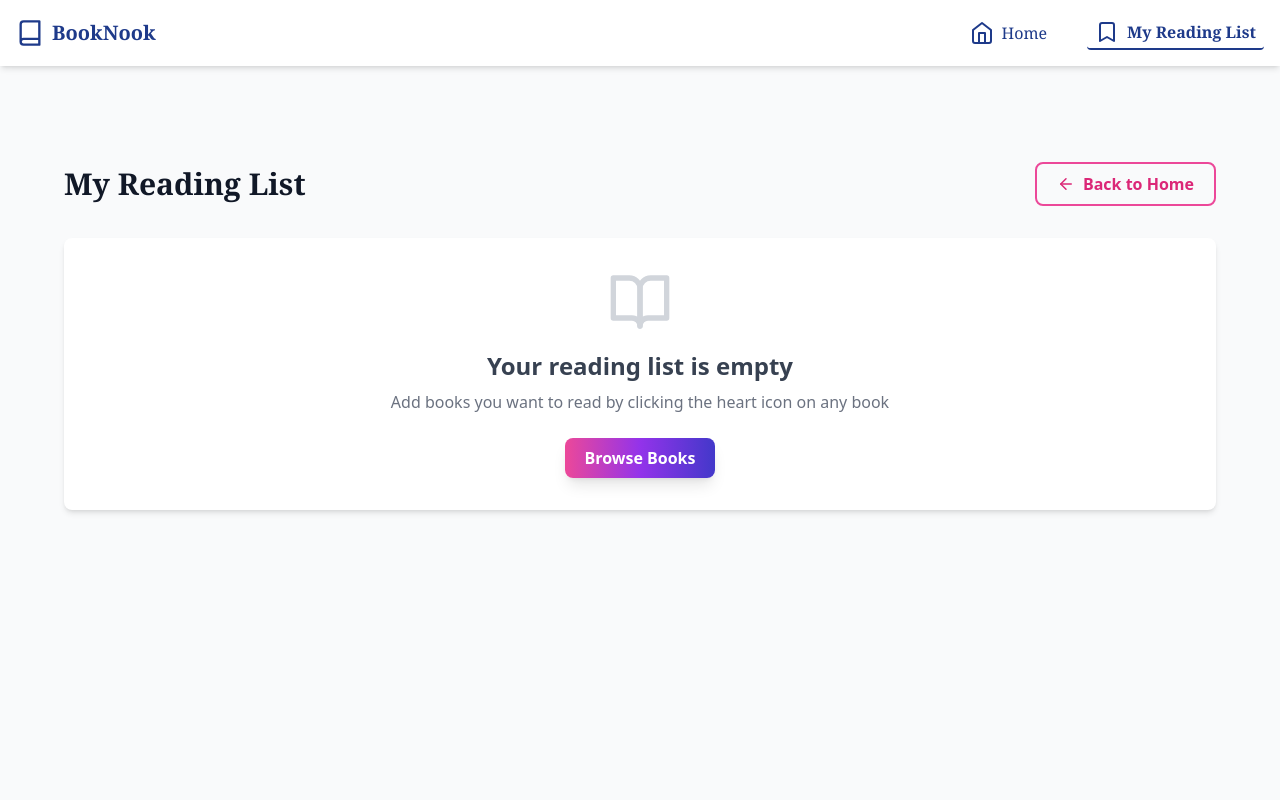
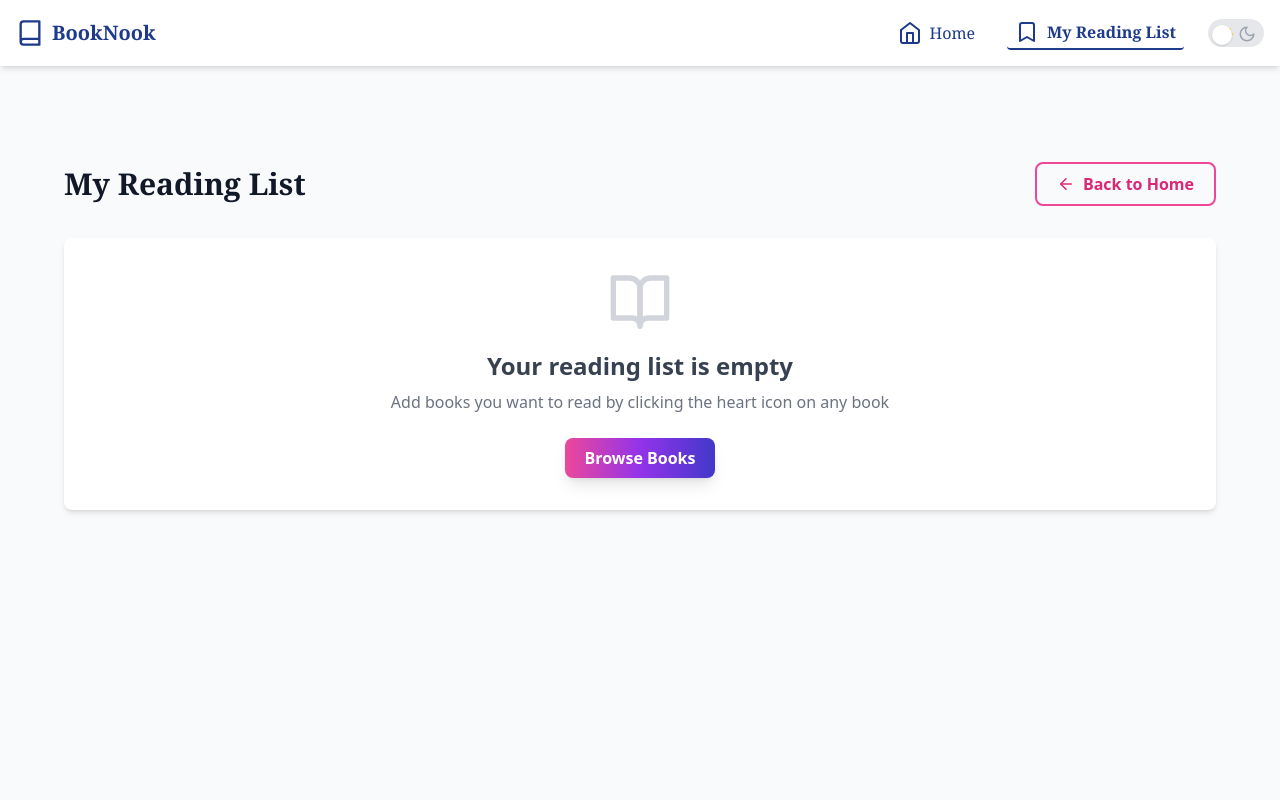
Before and after one commit to asmitbanik/BookNook, a React (Vite) app: page /reading-list in a window 1280 px wide. Shown: the top 800 px of the page. Built offline with nearby package versions, Linux system fonts and the light colour scheme.

Commit message:
dark mode updated

```diff
--- a/src/App.tsx
+++ b/src/App.tsx
@@ -14,7 +14,7 @@ function App() {
   return (
     <ReadingListProvider>
       <Router>
-        <div className="flex flex-col min-h-screen">
+        <div className="flex flex-col min-h-screen bg-white dark:bg-gray-900 transition-colors duration-300">
           <Header />
           <main className="flex-grow">
             <Routes>
--- a/src/components/layout/Header.tsx
+++ b/src/components/layout/Header.tsx
@@ -1,11 +1,28 @@
 import React, { useState, useEffect } from "react";
 import { NavLink } from "react-router-dom";
-import { Book, Home, Bookmark, Menu, X } from "lucide-react";
+import { Book, Home, Bookmark, Menu, X, Sun, Moon } from "lucide-react";
 import { useReadingList } from "../../context/ReadingListContext";
 
 const Header: React.FC = () => {
   const { readingList } = useReadingList();
   const [isMobileMenuOpen, setIsMobileMenuOpen] = useState(false);
+  const [isDarkMode, setIsDarkMode] = useState(() => {
+    if (typeof window !== "undefined") {
+      return localStorage.getItem("theme") === "dark" ||
+        (!localStorage.getItem("theme") && window.matchMedia("(prefers-color-scheme: dark)").matches);
+    }
+    return false;
+  });
+
+  useEffect(() => {
+    if (isDarkMode) {
+      document.documentElement.classList.add("dark");
+      localStorage.setItem("theme", "dark");
+    } else {
+      document.documentElement.classList.remove("dark");
+      localStorage.setItem("theme", "light");
+    }
+  }, [isDarkMode]);
 
   // Close mobile menu on window resize if desktop view
   useEffect(() => {
@@ -44,27 +61,31 @@ const Header: React.FC = () => {
     setIsMobileMenuOpen(!isMobileMenuOpen);
   };
 
+  const toggleDarkMode = (event: React.ChangeEvent<HTMLInputElement>) => {
+    setIsDarkMode(event.target.checked);
+  };
+
   return (
-    <header className="bg-white shadow-md sticky top-0 z-50">
+    <header className="bg-white dark:bg-gray-900 shadow-md sticky top-0 z-50 transition-colors duration-300">
       <div className="container mx-auto px-4">
         <div className="flex items-center justify-between py-4">
           <NavLink
             to="/"
-            className="flex items-center space-x-2 font-serif text-blue-900 focus:outline-none focus:ring-2 focus:ring-blue-500 rounded"
+            className="flex items-center space-x-2 font-serif text-blue-900 dark:text-blue-300 focus:outline-none focus:ring-2 focus:ring-blue-500 rounded"
           >
             <Book size={28} />
             <span className="text-xl font-bold">BookNook</span>
           </NavLink>
 
           {/* Desktop Menu */}
-          <nav className="hidden md:flex space-x-8 font-serif text-blue-900">
+          <nav className="hidden md:flex items-center space-x-6 font-serif text-blue-900 dark:text-blue-300">
             {items.map((item) => (
               <NavLink
                 key={item.title}
                 to={item.href}
                 className={({ isActive }) =>
-                  `flex items-center space-x-2 px-2 py-1 rounded hover:text-blue-700 focus:outline-none focus:ring-2 focus:ring-blue-500 transition-colors duration-200 ${
-                    isActive ? "font-bold border-b-2 border-blue-900" : ""
+                  `flex items-center space-x-2 px-2 py-1 rounded hover:text-blue-700 dark:hover:text-blue-400 focus:outline-none focus:ring-2 focus:ring-blue-500 transition-colors duration-200 ${
+                    isActive ? "font-bold border-b-2 border-blue-900 dark:border-blue-300" : ""
                   }`
                 }
                 onClick={() => setIsMobileMenuOpen(false)}
@@ -73,11 +94,38 @@ const Header: React.FC = () => {
                 <span>{item.title}</span>
               </NavLink>
             ))}
+
+            {/* Dark Mode Toggle Slider with Icons */}
+            <label htmlFor="dark-mode-toggle" className="inline-flex relative items-center cursor-pointer ml-6">
+              <input
+                type="checkbox"
+                id="dark-mode-toggle"
+                className="sr-only peer"
+                checked={isDarkMode}
+                onChange={toggleDarkMode}
+              />
+              <Sun
+                size={18}
+                className={`absolute left-2 top-1.5 transition-colors duration-300 ${
+                  isDarkMode ? "text-gray-400" : "text-yellow-400"
+                }`}
+              />
+              <Moon
+                size={18}
+                className={`absolute right-2 top-1.5 transition-colors duration-300 ${
+                  isDarkMode ? "text-blue-500" : "text-gray-400"
+                }`}
+              />
+              <div className="w-14 h-7 bg-gray-200 peer-focus:outline-none peer-focus:ring-2 peer-focus:ring-blue-500 rounded-full peer dark:bg-gray-700 peer-checked:bg-blue-600 transition-colors duration-300"></div>
+              <div
+                className="absolute left-1 top-1.5 bg-white w-5 h-5 rounded-full shadow transform peer-checked:translate-x-7 transition-transform duration-300"
+              ></div>
+            </label>
           </nav>
 
           {/* Mobile Menu Button */}
           <button
-            className="md:hidden text-blue-900 focus:outline-none focus:ring-2 focus:ring-blue-500 rounded"
+            className="md:hidden text-blue-900 dark:text-blue-300 focus:outline-none focus:ring-2 focus:ring-blue-500 rounded"
             onClick={toggleMobileMenu}
             aria-label="Toggle menu"
             aria-expanded={isMobileMenuOpen}
@@ -98,7 +146,7 @@ const Header: React.FC = () => {
 
       {/* Mobile Menu */}
       <nav
-        className={`md:hidden fixed top-16 left-0 right-0 bg-white border-t border-gray-200 font-serif text-blue-900 transform transition-transform duration-300 ${
+        className={`md:hidden fixed top-16 left-0 right-0 bg-white dark:bg-gray-900 border-t border-gray-200 dark:border-gray-700 font-serif text-blue-900 dark:text-blue-300 transform transition-transform duration-300 ${
           isMobileMenuOpen ? "translate-y-0" : "-translate-y-full"
         } z-50`}
         aria-label="Mobile menu"
@@ -108,8 +156,8 @@ const Header: React.FC = () => {
             key={item.title}
             to={item.href}
             className={({ isActive }) =>
-              `block px-6 py-4 hover:bg-blue-100 focus:outline-none focus:ring-2 focus:ring-blue-500 transition-colors duration-200 ${
-                isActive ? "font-bold bg-blue-200" : ""
+              `block px-6 py-4 hover:bg-blue-100 dark:hover:bg-gray-800 focus:outline-none focus:ring-2 focus:ring-blue-500 transition-colors duration-200 ${
+                isActive ? "font-bold bg-blue-200 dark:bg-gray-700" : ""
               }`
             }
             onClick={() => setIsMobileMenuOpen(false)}
@@ -120,6 +168,37 @@ const Header: React.FC = () => {
             </div>
           </NavLink>
         ))}
+
+        {/* Dark Mode Toggle Slider with Icons in Mobile Menu */}
+        <label
+          htmlFor="dark-mode-toggle-mobile"
+          className="w-full text-left px-6 py-4 flex items-center space-x-3 cursor-pointer hover:bg-blue-100 dark:hover:bg-gray-800 focus:outline-none focus:ring-2 focus:ring-blue-500 transition-colors duration-300 relative"
+        >
+          <input
+            type="checkbox"
+            id="dark-mode-toggle-mobile"
+            className="sr-only peer"
+            checked={isDarkMode}
+            onChange={toggleDarkMode}
+          />
+          <Sun
+            size={18}
+            className={`absolute left-3 top-5 transition-colors duration-300 ${
+              isDarkMode ? "text-gray-400" : "text-yellow-400"
+            }`}
+          />
+          <Moon
+            size={18}
+            className={`absolute right-3 top-5 transition-colors duration-300 ${
+              isDarkMode ? "text-blue-500" : "text-gray-400"
+            }`}
+          />
+          <div className="w-14 h-7 bg-gray-200 peer-focus:outline-none peer-focus:ring-2 peer-focus:ring-blue-500 rounded-full peer dark:bg-gray-700 peer-checked:bg-blue-600 transition-colors duration-300"></div>
+          <div
+            className="absolute left-1 top-6 bg-white w-5 h-5 rounded-full shadow transform peer-checked:translate-x-7 transition-transform duration-300"
+          ></div>
+          <span className="ml-12">{isDarkMode ? "Light Mode" : "Dark Mode"}</span>
+        </label>
       </nav>
     </header>
   );
--- a/src/index.css
+++ b/src/index.css
@@ -8,7 +8,7 @@
   }
 
   body {
-    @apply font-sans text-gray-800;
+    @apply font-sans text-gray-800 bg-white dark:bg-gray-900 transition-colors duration-300;
   }
 }
 
--- a/src/pages/ReadingListPage.tsx
+++ b/src/pages/ReadingListPage.tsx
@@ -9,10 +9,10 @@ const ReadingListPage: React.FC = () => {
   const { readingList } = useReadingList();
 
   return (
-    <div className="min-h-screen bg-gray-50 pt-24 px-4">
+    <div className="min-h-screen bg-gray-50 dark:bg-gray-900 pt-24 px-4 transition-colors duration-300">
       <div className="container mx-auto max-w-6xl">
         <div className="flex justify-between items-center mb-8">
-          <h1 className="text-3xl font-serif font-bold text-gray-900">
+          <h1 className="text-3xl font-serif font-bold text-gray-900 dark:text-gray-100">
             My Reading List
           </h1>
           <Link to="/">
@@ -24,12 +24,12 @@ const ReadingListPage: React.FC = () => {
         </div>
 
         {readingList.length === 0 ? (
-          <div className="bg-white rounded-lg shadow-md p-8 text-center">
-            <BookOpen size={64} className="mx-auto text-gray-300 mb-4" />
-            <h2 className="text-2xl font-bold text-gray-700 mb-2">
+          <div className="bg-white dark:bg-gray-800 rounded-lg shadow-md p-8 text-center transition-colors duration-300">
+            <BookOpen size={64} className="mx-auto text-gray-300 dark:text-gray-400 mb-4" />
+            <h2 className="text-2xl font-bold text-gray-700 dark:text-gray-200 mb-2">
               Your reading list is empty
             </h2>
-            <p className="text-gray-500 mb-6">
+            <p className="text-gray-500 dark:text-gray-400 mb-6">
               Add books you want to read by clicking the heart icon on any book
             </p>
             <Link to="/">
@@ -40,7 +40,7 @@ const ReadingListPage: React.FC = () => {
           </div>
         ) : (
           <div>
-            <p className="text-gray-600 mb-6">
+            <p className="text-gray-600 dark:text-gray-300 mb-6 transition-colors duration-300">
               You have {readingList.length} {readingList.length === 1 ? 'book' : 'books'} in your reading list
             </p>
             <BookGrid books={readingList} />
--- a/tailwind.config.js
+++ b/tailwind.config.js
@@ -1,5 +1,6 @@
 /** @type {import('tailwindcss').Config} */
 export default {
+  darkMode: 'class',
   content: ['./index.html', './src/**/*.{js,ts,jsx,tsx}'],
   theme: {
     extend: {
```
